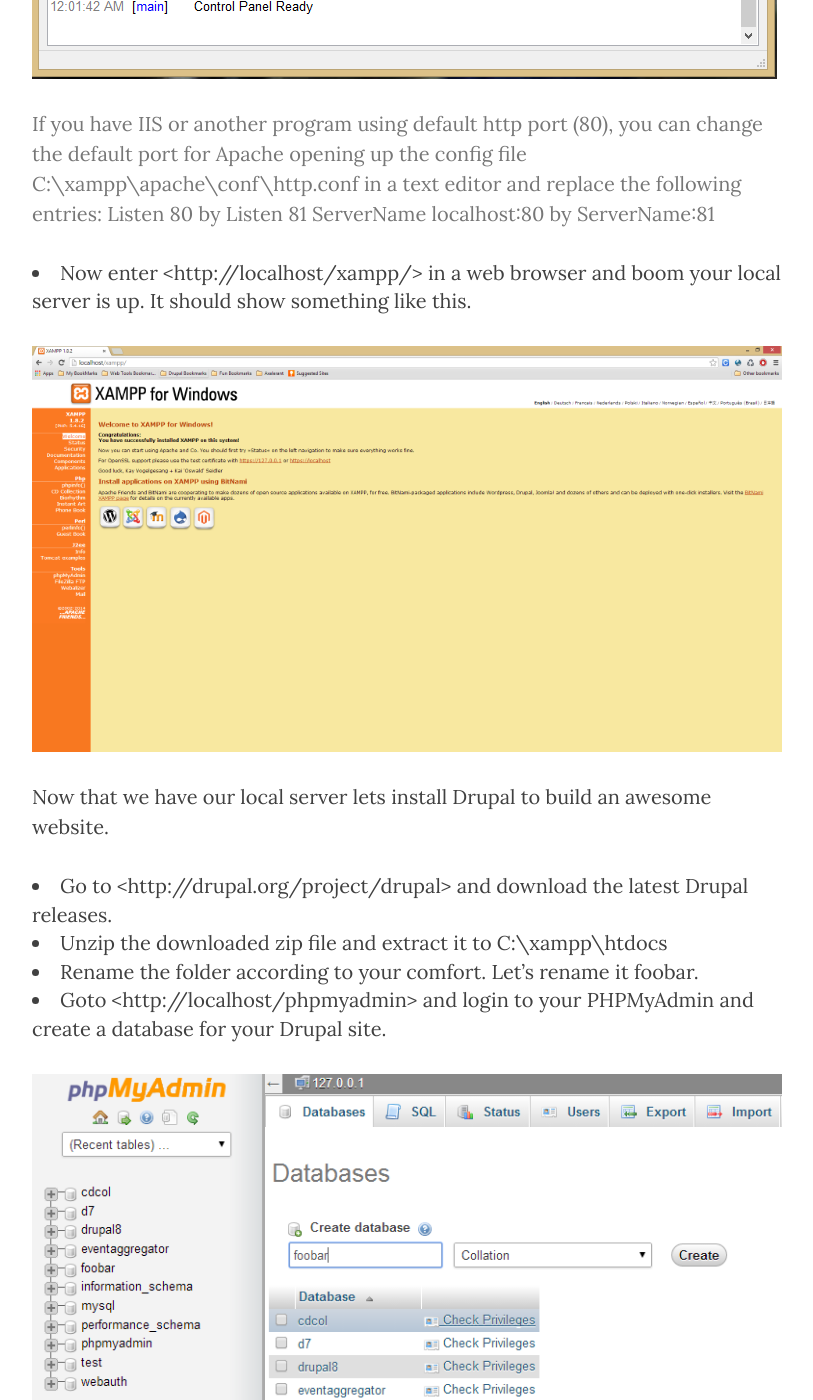
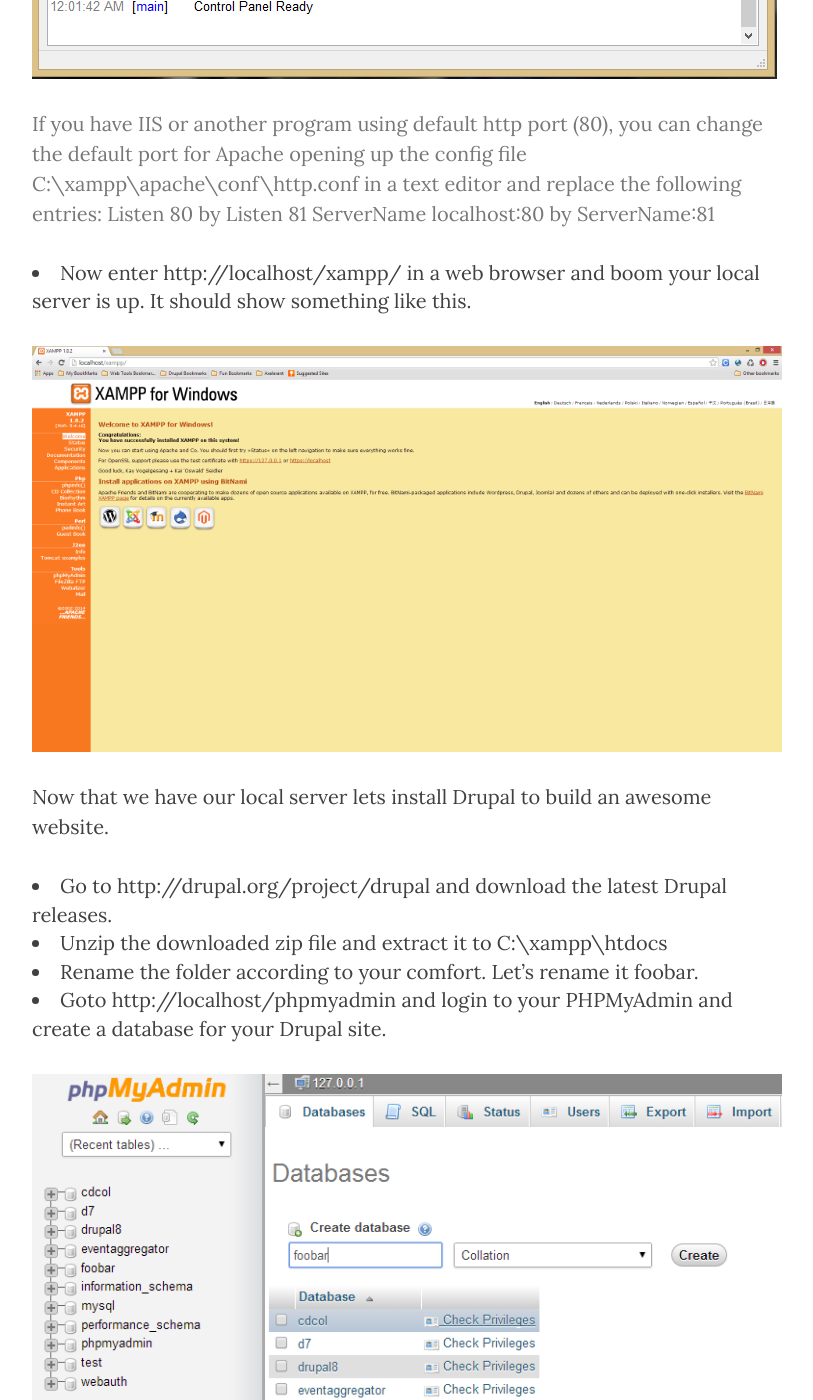
Before and after one commit to imalabya/imalabya.github.io, a Jekyll site: the page built from _posts/2014-09-01-there-is-no-place-like-127-0-0-1.markdown, in a window 1280 px wide and 1400 px high, scrolled down 2440 px. Shown: the whole window, without its empty margins (233-1046 px from the left). Built offline with Jekyll 4.4.1, drawn with Linux system fonts in a browser that asks for light colours; nearby versions of some CDN libraries; some of the changed text lies outside the part shown.

Commit message:
Changes.

```diff
--- a/_config.yml
+++ b/_config.yml
@@ -1,9 +1,9 @@
 # Site settings
-title: iMalabya
+title: Malabya Tewari
 header-img: img/home-bg.jpg
 email: imalabya@gmail.com
 copyright_name: Your/Project/Corporate Name
-description: "Write your site description here. It will be used as your sites meta description as well!"
+description: "Drupal developer, Open source enthusiast, trainer, blogger from Bangalore."
 baseurl: ""
 url: "http://imalabya.github.io"
 twitter_username: malabya88
--- a/_layouts/post.html
+++ b/_layouts/post.html
@@ -23,7 +23,7 @@ layout: default
 <article>
     <div class="container">
         <div class="row">
-            <div class="col-lg-8 col-lg-offset-2 col-md-10 col-md-offset-1">
+            <div class="col-lg-8 col-lg-offset-2 col-md-10 col-md-offset-1 content">
 
 				{{ content }}
 
--- a/_posts/2014-09-01-there-is-no-place-like-127-0-0-1.markdown
+++ b/_posts/2014-09-01-there-is-no-place-like-127-0-0-1.markdown
@@ -15,7 +15,7 @@ header-img: "img/post-bg-04.jpg"
 <p>Let’s install Drupal in our localhost using XAMPP in Windows. First we need to setup the XAMPP and when it is up and running we can install Drupal to build our site.</p>
 **Installing XAMPP**
 
-<li> Download the XAMPP for Windows from https://www.apachefriends.org/index.html </li>
+<li> Download the XAMPP for Windows from https://www.apachefriends.org/index.html> </li>
 <li>Install XAMPP like any other software in Windows</li>
 <li>After installation is completed hit the XAMPP control panel</li>
 
@@ -28,20 +28,20 @@ header-img: "img/post-bg-04.jpg"
   Listen 80 by Listen 81
   ServerName localhost:80 by ServerName:81</p>
 
-<li>Now enter <http://localhost/xampp/> in a web browser and boom your local server is up. It should show something like this.</li>
+<li>Now enter http://localhost/xampp/ in a web browser and boom your local server is up. It should show something like this.</li>
 
   <img src="{{ site.baseurl }}/img/there-is-no-place-like/capture-2.png" alt="Post Sample Image">
 
 Now that we have our local server lets install Drupal to build an awesome website.
 
-<li>Go to <http://drupal.org/project/drupal> and download the latest Drupal releases.</li>
+<li>Go to http://drupal.org/project/drupal and download the latest Drupal releases.</li>
 <li>Unzip the downloaded zip file and extract it to C:\xampp\htdocs</li>
 <li>Rename the folder according to your comfort. Let’s rename it foobar.</li>
-<li>Goto <http://localhost/phpmyadmin> and login to your PHPMyAdmin and create a database for your Drupal site.</li>
+<li>Goto http://localhost/phpmyadmin and login to your PHPMyAdmin and create a database for your Drupal site.</li>
 
   <img src="{{ site.baseurl }}/img/there-is-no-place-like/capture-3.png" alt="Post Sample Image">
 
-<li>Enter <http://localhost/foobar/install.php> in your browser to start the installation.</li>
+<li>Enter http://localhost/foobar/install.php in your browser to start the installation.</li>
 
   <img src="{{ site.baseurl }}/img/there-is-no-place-like/capture-4.png" alt="Post Sample Image">
 
--- a/index.html
+++ b/index.html
@@ -1,10 +1,11 @@
 ---
 layout: page
-description: "A Clean Blog Theme by Start Bootstrap"
+description: "Drupal Developer, Open Source Evangelist, Trainer, Occasional Blogger, Speaker, Full Stack Developer at <a href='http://valuebound.com'>Valuebound</a>"
 ---
 
 {% for post in paginator.posts %}
 <div class="post-preview">
+  <p class="post-meta">Posted on {{ post.date | date: "%B %-d, %Y" }}</p>
     <a href="{{ post.url | prepend: site.baseurl }}">
         <h2 class="post-title">            {{ post.title }}
         </h2>
@@ -14,7 +15,6 @@ description: "A Clean Blog Theme by Start Bootstrap"
         </h3>
         {% endif %}
     </a>
-    <p class="post-meta">Posted by {% if post.author %}{{ post.author }}{% else %}{{ site.title }}{% endif %} on {{ post.date | date: "%B %-d, %Y" }}</p>
 </div>
 <hr>
 {% endfor %}
```
Also changed, not shown: js/clean-blog.js (+16 -0 lines), js/clean-blog.min.js.
